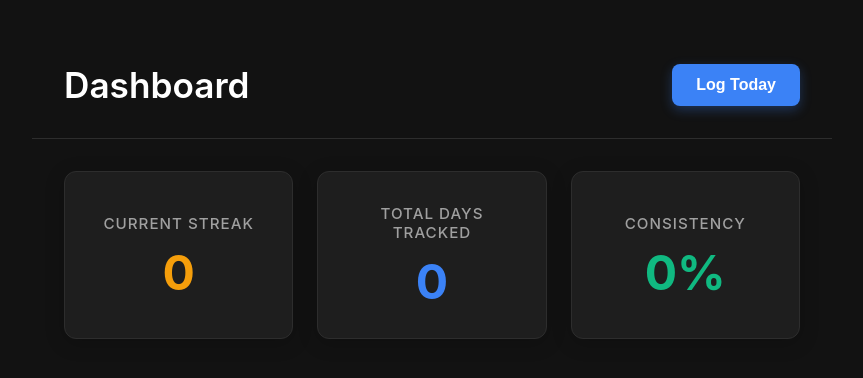
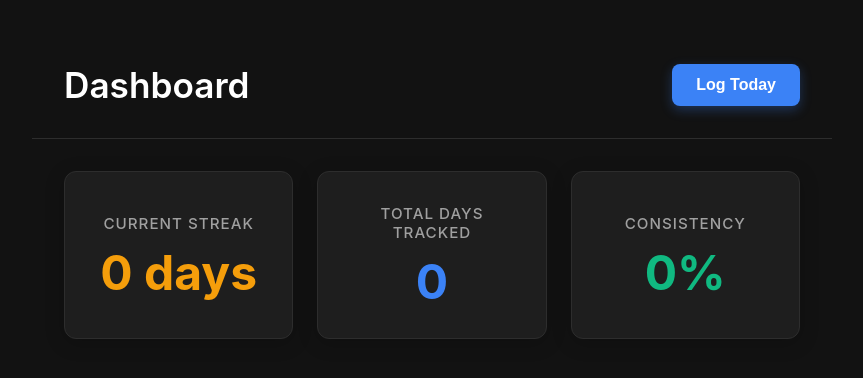
Before and after one commit to gAURAvsingh7458/Aiclub2025, a plain HTML site: page dashboard.html in a window 1280 px wide. Shown: the whole page, without its empty margins (208-1071 px from the left). Drawn offline with Linux system fonts and the light colour scheme.

Commit message:
Added streak logic

```diff
--- a/dashboard.html
+++ b/dashboard.html
@@ -154,9 +154,11 @@
                 consistency = Math.round((studiedDays / totalDays) * 100);
             }
 
+            const sortedLogs = [...logs].sort((a, b) => new Date(b.date) - new Date(a.date));
+
             let currentStreak = 0;
-            for (let i = logs.length - 1; i >= 0; i--) {
-                if (logs[i].studied) {
+            for (let i = 0; i < sortedLogs.length; i++) {
+                if (sortedLogs[i].studied) {
                     currentStreak++;
                 } else {
                     break;
@@ -165,7 +167,7 @@
 
             document.getElementById('totalDays').innerText = totalDays;
             document.getElementById('consistency').innerText = consistency + '%';
-            document.getElementById('streak').innerText = currentStreak;
+            document.getElementById('streak').innerText = currentStreak + ' days';
         }
 
         // Run on load
```
